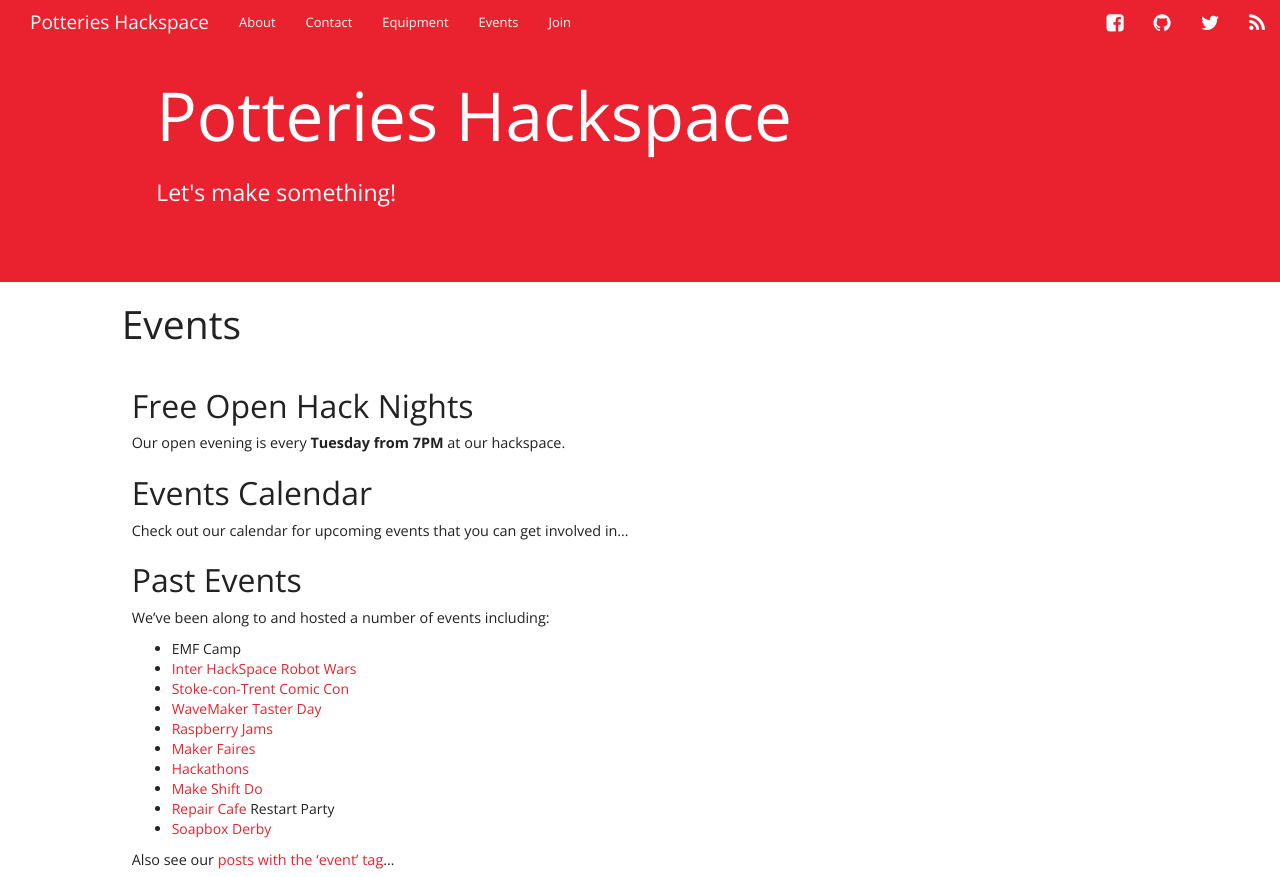
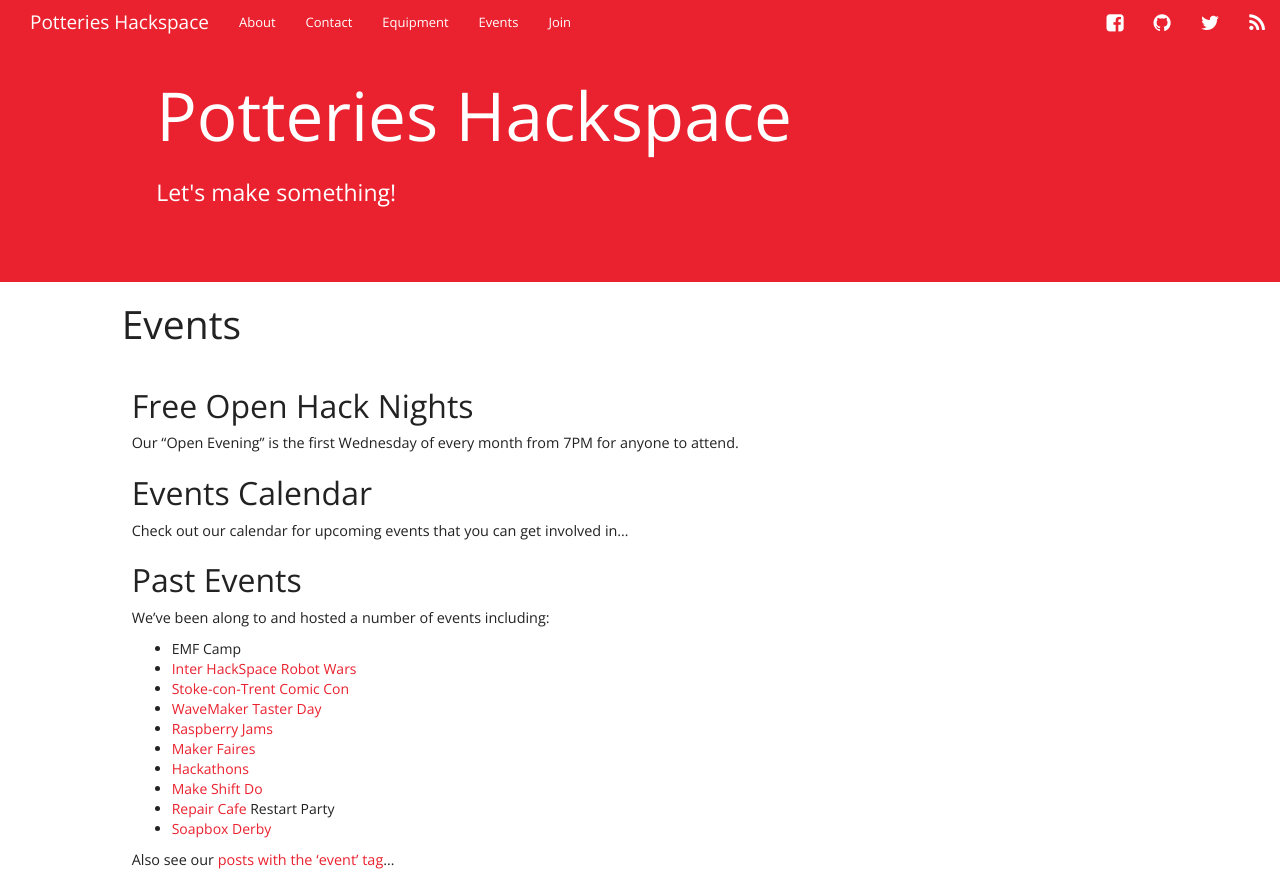
Before and after one commit to PotteriesHackspace/potterieshackspace.github.com, a Jekyll site: the page built from events.md, in a window 1280 px wide and 900 px high, cut to the strip 0-877 px from the top of the window. Built offline with Jekyll 4.4.1, drawn with Linux system fonts in a browser that asks for light colours; nearby versions of some CDN libraries; comment, search, counter and statistics services are not loaded.

Commit message:
Update events.md

```diff
--- a/events.md
+++ b/events.md
@@ -11,7 +11,7 @@ image: /wp-content/uploads/2014/09/EMFCamp-DSC_2582.jpg
 ---
 ## Free Open Hack Nights
 
-Our open evening is every **Tuesday from 7PM** at our hackspace.
+Our "Open Evening" is the first Wednesday of every month from 7PM for anyone to attend.
 
 ## Events Calendar
 
```
